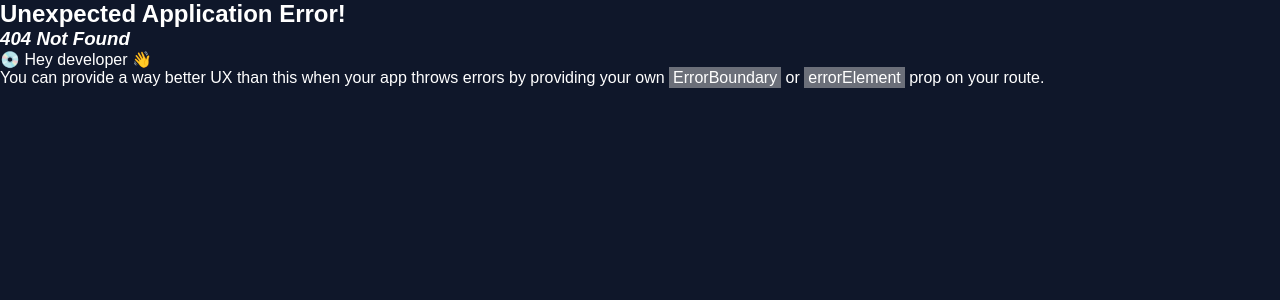
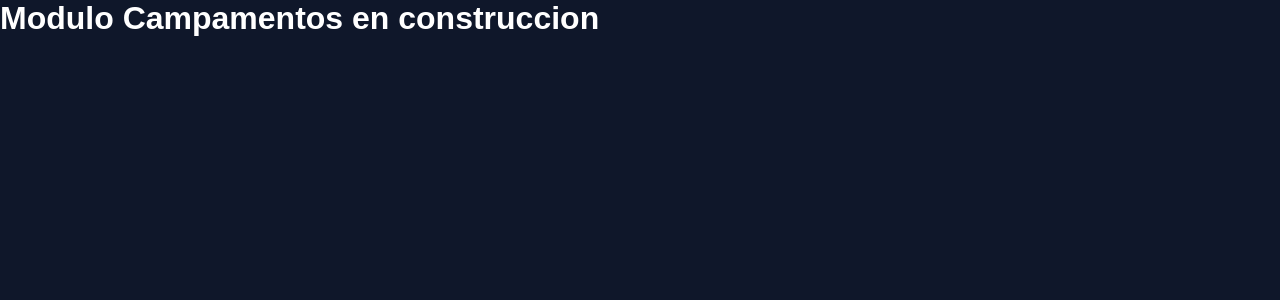
Before and after one commit to JustinRojasJarquin/apocalipsis-camp-system, a React (Vite) app in the folder frontend/: page /campamentos in a window 1280 px wide. Before the commit this address had no page. Shown: the top 300 px of the page. Built offline with nearby package versions, Linux system fonts and the light colour scheme; sample sign-in values are in the browser's storage.

Commit message:
Correcciones en el frontend de los modulos

```diff
--- a/frontend/src/app/router.tsx
+++ b/frontend/src/app/router.tsx
@@ -4,6 +4,9 @@ import LoginPage from "../features/auth/pages/LoginPage";
 import DashboardPage from "../pages/DashboardPage";
 import ProtectedRoute from "./guards/ProtectedRoute";
 import PublicRoute from "./guards/PublicRoute";
+import CampamentosPage from "../features/campamentos/pages/CampamentosPage";
+import PersonasPage from "../features/personas/pages/PersonasPage";
+import InventarioPage from "../features/inventario/pages/InventarioPage";
 
 const router = createBrowserRouter([
   {
@@ -26,6 +29,30 @@ const router = createBrowserRouter([
           </ProtectedRoute>
         ),
       },
+      {
+        path: "campamentos",
+        element: (
+          <ProtectedRoute>
+            <CampamentosPage />
+          </ProtectedRoute>
+        ),
+      },
+      {
+        path: "personas",
+        element: (
+          <ProtectedRoute>
+            <PersonasPage />
+          </ProtectedRoute>
+        ),
+      },
+      {
+        path: "inventario",
+        element: (
+          <ProtectedRoute>
+            <InventarioPage />
+          </ProtectedRoute>
+        ),
+      },
     ],
   },
 ]);
--- a/frontend/src/features/campamentos/pages/CampamentosPage.tsx
+++ b/frontend/src/features/campamentos/pages/CampamentosPage.tsx
@@ -0,0 +1,5 @@
+function CampamentosPage() {
+  return <h1>Modulo Campamentos en construccion</h1>;
+}
+
+export default CampamentosPage;
--- a/frontend/src/features/inventario/pages/InventarioPage.tsx
+++ b/frontend/src/features/inventario/pages/InventarioPage.tsx
@@ -0,0 +1,5 @@
+function InventarioPage() {
+  return <h1>Modulo inventario en construccion</h1>;
+}
+
+export default InventarioPage;
--- a/frontend/src/features/personas/pages/PersonasPage.tsx
+++ b/frontend/src/features/personas/pages/PersonasPage.tsx
@@ -0,0 +1,5 @@
+function PersonasPage() {
+  return <h1>Modulo personas en construccion</h1>;
+}
+
+export default PersonasPage;
```
